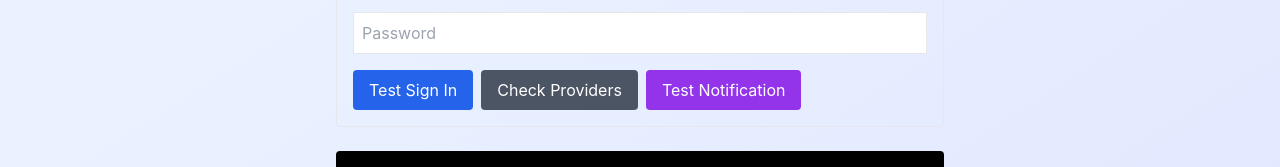
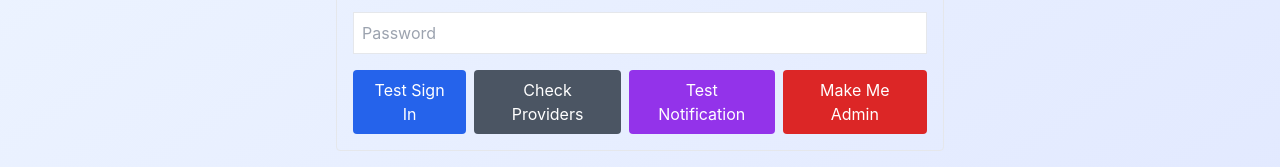
Before and after one commit to shriramrajat/HealthCare, a React (Vite) app: page /debug in a window 1280 px wide. Shown: the part 395-562 px from the top of the page. Built offline with nearby package versions, Linux system fonts and the light colour scheme; no server answers.

Commit message:
resolved the admin page errors

```diff
--- a/src/pages/AdminDashboard.tsx
+++ b/src/pages/AdminDashboard.tsx
@@ -83,7 +83,15 @@ const AdminDashboard: React.FC = () => {
                     <Shield className="h-8 w-8 text-white" />
                 </div>
                 <div>
-                    <h1 className="text-2xl font-bold text-gray-900">Admin Dashboard</h1>
+                    <h1 className="text-2xl font-bold text-gray-900 flex items-center gap-2">
+                        Admin Dashboard
+                        <span className={`text-xs px-2 py-1 rounded-full border ${user?.role === 'admin'
+                                ? 'bg-green-100 text-green-800 border-green-200'
+                                : 'bg-red-100 text-red-800 border-red-200'
+                            }`}>
+                            Role: {user?.role || 'unknown'}
+                        </span>
+                    </h1>
                     <p className="text-gray-600">Manage doctor verifications and system status</p>
                 </div>
             </div>
--- a/src/pages/Debug.tsx
+++ b/src/pages/Debug.tsx
@@ -2,6 +2,31 @@ import React, { useState, useEffect } from 'react';
 import { auth } from '../firebase/config';
 import { signInWithEmailAndPassword, fetchSignInMethodsForEmail } from 'firebase/auth';
 import { useNotifications } from '../contexts/NotificationContext';
+import { useAuth } from '../contexts/AuthContext';
+
+const AdminPromoter = ({ log }: { log: (msg: string) => void }) => {
+    const { user, updateProfile } = useAuth();
+
+    const handlePromote = async () => {
+        if (!user) {
+            log('❌ No user logged in');
+            return;
+        }
+        try {
+            await updateProfile({ role: 'admin' as any }); // Cast as any because role might be restrictive in some types, but we updated index.ts
+            log(`✅ User ${user.email} promoted to ADMIN!`);
+            log('⚠️ Note: You may need to refresh the page/re-login for claims to fully propagate if strict.');
+        } catch (e: any) {
+            log(`❌ Promotion failed: ${e.message}`);
+        }
+    };
+
+    return (
+        <button onClick={handlePromote} className="bg-red-600 text-white px-4 py-2 rounded">
+            Make Me Admin
+        </button>
+    );
+};
 
 const NotificationTester = ({ log }: { log: (msg: string) => void }) => {
     const { addSystemNotification } = useNotifications();
@@ -99,6 +124,7 @@ const DebugPage: React.FC = () => {
                         Check Providers
                     </button>
                     <NotificationTester log={addLog} />
+                    <AdminPromoter log={addLog} />
                 </div>
             </div>
 
```
Also changed, not shown: 1 other file (tests, documents, lock files or other folders).
